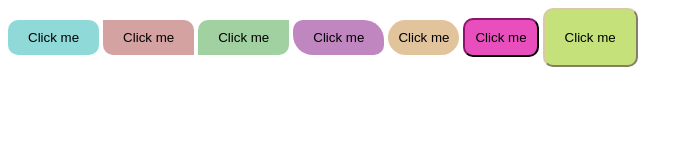
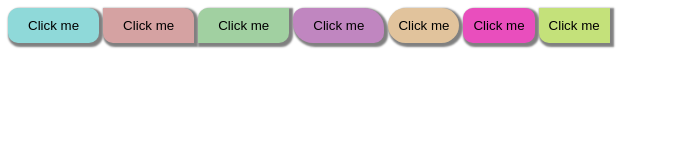
Before and after one commit to shashti124/Different-types-of-buttons, a plain HTML site: page index.html in a window 1280 px wide. Shown: the whole page, without its empty margins (0-694 px from the left). Drawn offline with Linux system fonts and the light colour scheme.

Commit message:
.btn-1:hover

```diff
--- a/index.html
+++ b/index.html
@@ -9,44 +9,74 @@
             padding: 10px 20px;
             border-radius:10px 10px 10px 10px ;
             cursor: pointer ;
+            box-shadow: 2px 2px 2px 2px grey;
         }
+
         .btn-2{
             background-color: rgb(213, 162, 162);
             border: none;
             padding: 10px 20px;
             border-radius: 0px 10px 0px 10px;
+            cursor: pointer ;
+            box-shadow: 2px 2px 2px 2px grey;
+        }
+        .btn-2:hover{
+            background-color:rgb(168, 80, 65) ;
         }
         .btn-3{
             background-color: rgb(161, 208, 161);
             border: none;
             padding: 10px 20px;
             border-radius:10px 0px 10px 0px ;
+            cursor: pointer ;
+            box-shadow: 2px 2px 2px 2px grey;
+        }
+        .btn-3:hover{
+            background-color: rgb(60, 154, 60);
         }
         .btn-4{
             background-color:rgb(192, 134, 192) ;
             border:none;
             padding: 10px 20px;
             border-radius: 10px 20px 10px 20px;
+            cursor: pointer ;
+            box-shadow: 2px 2px 2px 2px grey;
+        }
+        .btn-4:hover{
+            background-color: rgb(184, 50, 121);
         }
         .btn-5{
             background-color:rgb(225, 195, 156);
             border: none;
             padding:10px 10px;
             border-radius: 20px;
+            cursor: pointer ;
+            box-shadow: 2px 2px 2px 2px grey;
+        }
+        .btn-5:hover{
+            background-color: burlywood;
         }
         .btn-6{
             background-color:rgb(233, 78, 189) ;
-            border:10px 20px;
+            border:none;
             padding:10px ;
             border-radius:10px ;
-            border-color: rgb(56, 8, 43);
+            cursor: pointer ;
+            box-shadow: 2px 2px 2px 2px grey;
+        }
+        .btn-6:hover{
+            background-color: rgb(230, 32, 230);
         }
         .btn-7{
             background-color: rgb(196, 225, 122);
-            border: 10px 20px;
-            padding: 20px;
-            border-color: rgb(219, 201, 166);
-            border-radius: 10px;
+            border: none;
+            padding: 10px;
+            border-radius: 0px 0px 0px 10px;
+            cursor: pointer ;
+            box-shadow: 2px 2px 2px 2px grey;
+        }
+        .btn-7:hover{
+            background-color:rgb(99, 232, 99) ;
         }
 
     </style>
```
